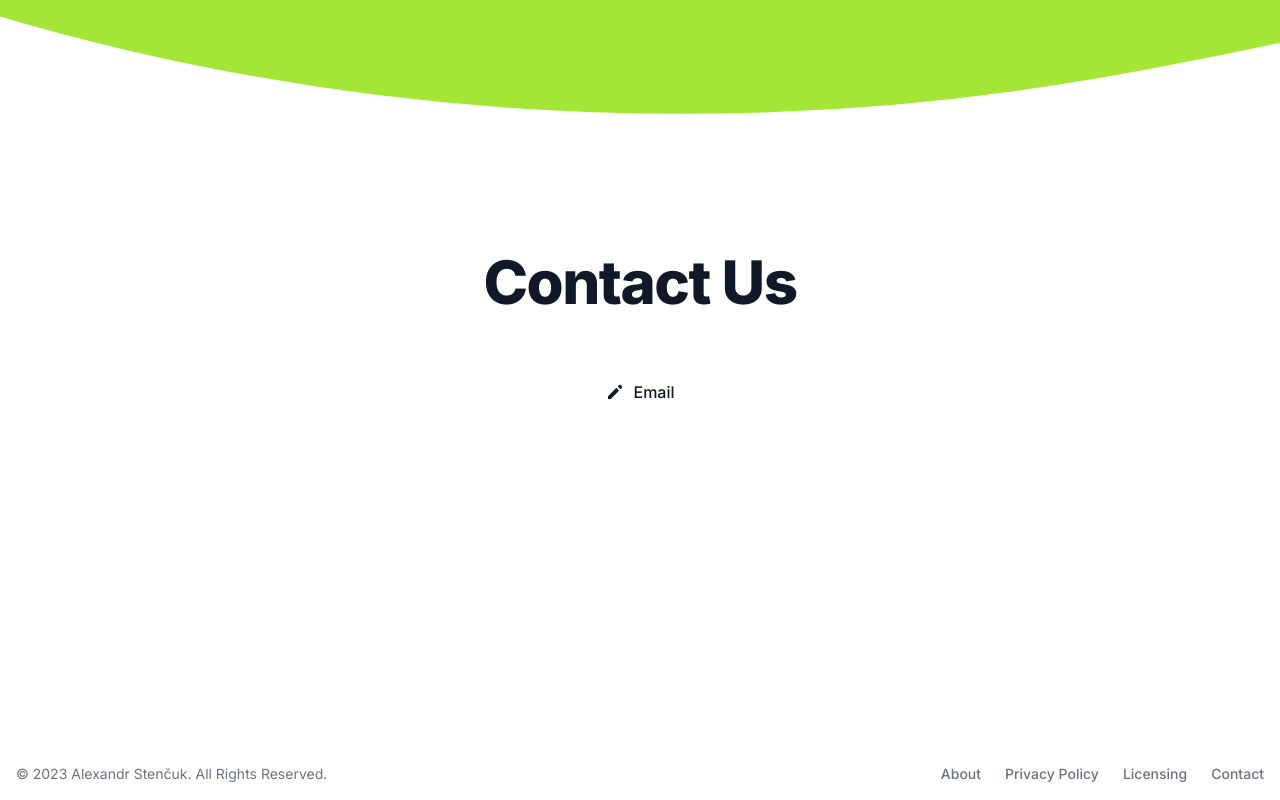
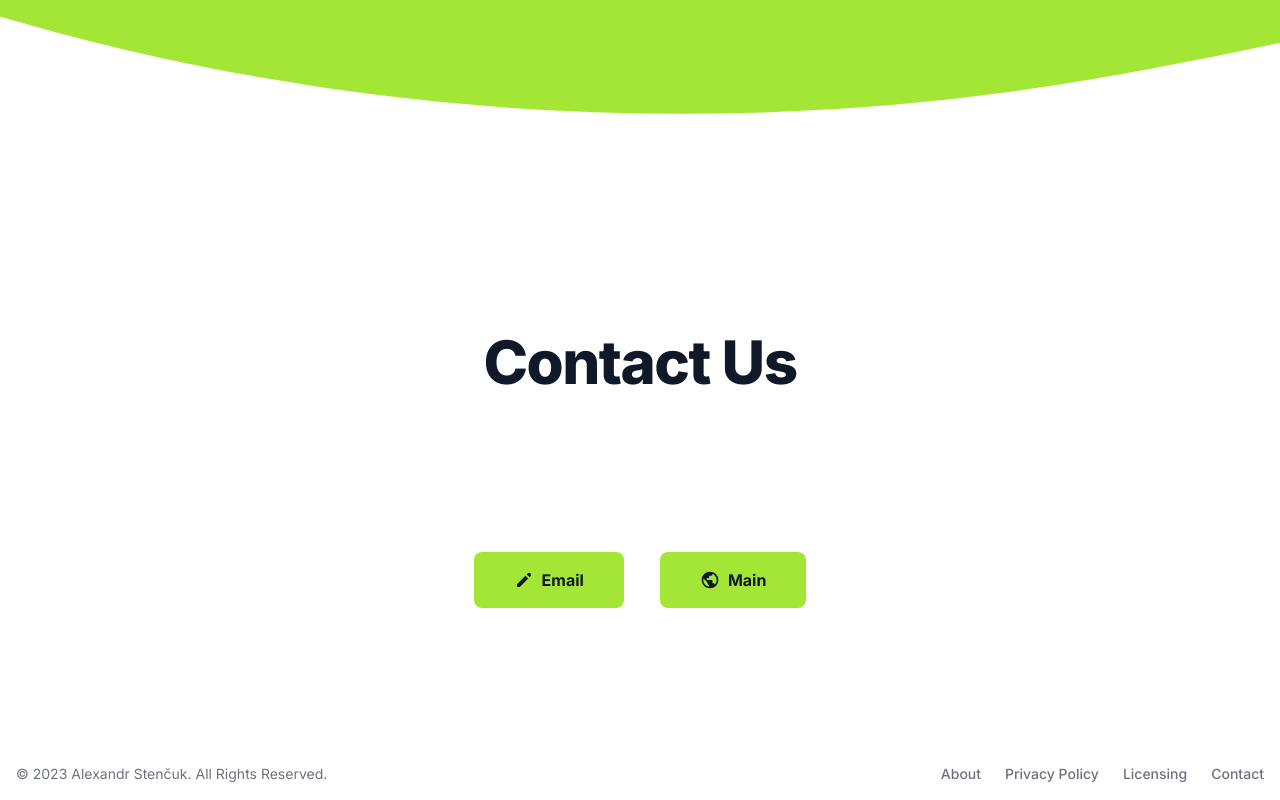
Before and after one commit to MrEpoch/Company-Information, a Next.js app: page / in a window 1280 px wide. Shown: the part 2085-2885 px from the top of the page. Built offline with nearby package versions, Linux system fonts and the light colour scheme.

Commit message:
Updated styling of blog, completed landing page, will continue on now working on about page

```diff
--- a/components/CopyItem.tsx
+++ b/components/CopyItem.tsx
@@ -3,7 +3,7 @@ import CopyToClipboard from "react-copy-to-clipboard";
 
 export default function CopyItem({ children, value }) {
     return (
-        <CopyToClipboard text={value}>
+        <CopyToClipboard onCopy={() => alert("Email Copied!")} text={value}>
             {children}
         </CopyToClipboard>
     )
--- a/src/app/blog/[slug]/page.tsx
+++ b/src/app/blog/[slug]/page.tsx
@@ -38,7 +38,7 @@ export default async function Blog({ params }) {
 
     return (
         <div className="min-h-screen dark:bg-gray-800 w-full">
-            <div className="max-w-screen-xl text-center mx-auto py-16 px-4 sm:py-24 sm:px-6 lg:px-8">
+            <div className="blog-post-container max-w-screen-2xl text-center mx-auto py-16 px-4 sm:py-24 sm:px-6 lg:px-8">
                 <h1>{data.title}</h1>
                 <div className="flex flex-col gap-6">
                 <PortableText value={data.body} components={ptComponents} />
--- a/src/app/blog/[slug]/style.css
+++ b/src/app/blog/[slug]/style.css
@@ -1,5 +1,4 @@
-
-h1 {
+.blog-post-container h1 {
     color: inherit;
     font-size: 3rem;
     margin-top: 3rem;
@@ -8,32 +7,39 @@ h1 {
     text-align: center;
 }
 
-h3 {
+.blog-post-container h3 {
     color: inherit;
     font-size: 2rem;
     margin-bottom: 2rem;
     text-align: center;
-
 }
 
-p {
+.blog-post-container p {
     color: inherit;
-    text-align: center;
+    font-size: 1.3rem;
 }
 
-ol {
+.blog-post-container p strong {
+    font-size: 1.7rem;
+}
+
+.blog-post-container ol {
     color: inherit;
-    text-align: center;
     display: flex;
     flex-direction: column;
     gap: 3rem;
 }
 
-li {
+.blog-post-container li {
     color: inherit;
-    text-align: center;
+    font-size: 1.3rem;
 }
 
-strong {
+.blog-post-container li strong {
+    color: inherit;
+    text-decoration: underline;
+}
+
+.blog-post-container strong {
     color: inherit;
 }
--- a/src/app/blog/page.tsx
+++ b/src/app/blog/page.tsx
@@ -0,0 +1,10 @@
+import { getPosts } from "../../../sanity/sanity-utils"
+
+export default async function Page() {
+    const posts = await getPosts();
+
+    return (
+        <div className="min-h-screen w-full dark:bg-gray-800">
+        </div>
+    )
+}
--- a/src/app/page.tsx
+++ b/src/app/page.tsx
@@ -41,13 +41,13 @@ export default async function Home() {
                 </svg>
             </div>
             <div className="h-full w-full mt-[20rem] flex flex-col max-w-screen-xl px-4 mx-auto">
-                <div className="h-full w-full flex gap-[3rem] items-center justify-center">
+                <div className="h-full w-full flex-col md:flex-row flex gap-[3rem] items-center justify-center">
                     <Link className="hover:brightness-75 home-hover-image relative hover:scale-105 transition duration-300" href="/blog/how-we-protect-nature">
                         <div className="absolute opacity-0 flex text-2xl items-center justify-center h-full w-full">
                         </div>
                         <Image src={GreenHands} className="object-cover hover:brightness-75 aspect-video h-full w-full max-w-[500px]" alt="logo" width={500} height={200} />
                     </Link>
-                    <Link className="hover:brightness-75 hover:scale-105 transition duration-300" href="/about">
+                    <Link className="hover:brightness-75 hover:scale-105 transition duration-300" href="/blog/saving-dry-areas">
                         <Image src={GreenThing} className="object-cover aspect-video w-full max-w-[500px]" alt="logo" width={500} height={200} />
                     </Link>
                 </div>
@@ -56,7 +56,7 @@ export default async function Home() {
                         We are proud to write about what we accomplish through our blog, check it out!
                     </p>
 
-                    <Link href="/about" className="inline-flex justify-center
+                    <Link href="/blog" className="inline-flex justify-center
       items-center py-5 px-10 text-base font-medium text-center text-gray-900
       rounded hover:bg-gray-100 bg-black
       focus:ring-4 focus:ring-gray-100 dark:text-white
@@ -72,17 +72,26 @@ export default async function Home() {
                     <path fill="currentColor" d="M321.39,56.44c58-10.79,114.16-30.13,172-41.86,82.39-16.72,168.19-17.73,250.45-.39C823.78,31,906.67,72,985.66,92.83c70.05,18.48,146.53,26.09,214.34,3V0H0V27.35A600.21,600.21,0,0,0,321.39,56.44Z" className="shape-fill"></path>
                 </svg>
             </div>
-            <div className="py-8 mt-[15rem] px-4 mx-auto max-w-screen-xl h-full text-center lg:py-16">
-                 <h1 className="mb-12 text-4xl font-extrabold tracking-tight leading-none
+            <div className="py-8 mt-[15rem] gap-[3rem] px-4 mx-auto max-w-screen-xl h-full text-center lg:py-16">
+                 <h1 className="text-4xl mb-[10rem] my-[5rem] font-extrabold tracking-tight leading-none
       text-gray-900 md:text-5xl lg:text-6xl dark:text-white">Contact Us</h1>
+                    <div className="flex items-center justify-center gap-5">
                         <CopyItem value="dev@stencukpage.com">
-                    <button className="inline-flex justify-center items-center py-5 px-10 text-base font-medium text-center text-gray-900">
+                            <button className="dark:text-white hover:brightness-90 font-bold inline-flex justify-center items-center
+          py-4 px-10 text-base bg-lime-400 dark:bg-lime-500 rounded-lg text-center text-gray-900">
                             <svg className="w-5 h-5 mr-2" aria-hidden="true" xmlns="http://www.w3.org/2000/svg" fill="currentColor" viewBox="0 0 20 20">
                                 <path d="M13.586 3.586a2 2 0 112.828 2.828l-.793.793-2.828-2.828.793-.793zM11.379 5.793L3 14.172V17h2.828l8.38-8.379-2.83-2.828z"></path>
                             </svg>
                                   Email
                             </button>
                         </CopyItem>
+                        <a href="https://stencukpage.com/" className="dark:text-white hover:brightness-90 ml-4 font-bold inline-flex justify-center items-center
+          py-4 px-10 text-base bg-lime-400 dark:bg-lime-500 rounded-lg text-center text-gray-900">
+                            <svg className="w-5 h-5 mr-2" xmlns="http://www.w3.org/2000/svg" viewBox="0 0 24 24"><title>earth</title><path fill="currentColor" d="M17.9,17.39C17.64,16.59 16.89,16 16,16H15V13A1,1 0 0,0 14,12H8V10H10A1,1 0 0,0 11,9V7H13A2,2 0 0,0 15,5V4.59C17.93,5.77 20,8.64 20,12C20,14.08 19.2,15.97 17.9,17.39M11,19.93C7.05,19.44 4,16.08 4,12C4,11.38 4.08,10.78 4.21,10.21L9,15V16A2,2 0 0,0 11,18M12,2A10,10 0 0,0 2,12A10,10 0 0,0 12,22A10,10 0 0,0 22,12A10,10 0 0,0 12,2Z" /></svg>
+                            <p>Main</p>
+                        </a>
+                    </div>
+
             </div>
         </section>
       </div>
```
Lines whose indentation alone changed are shown as unchanged.
